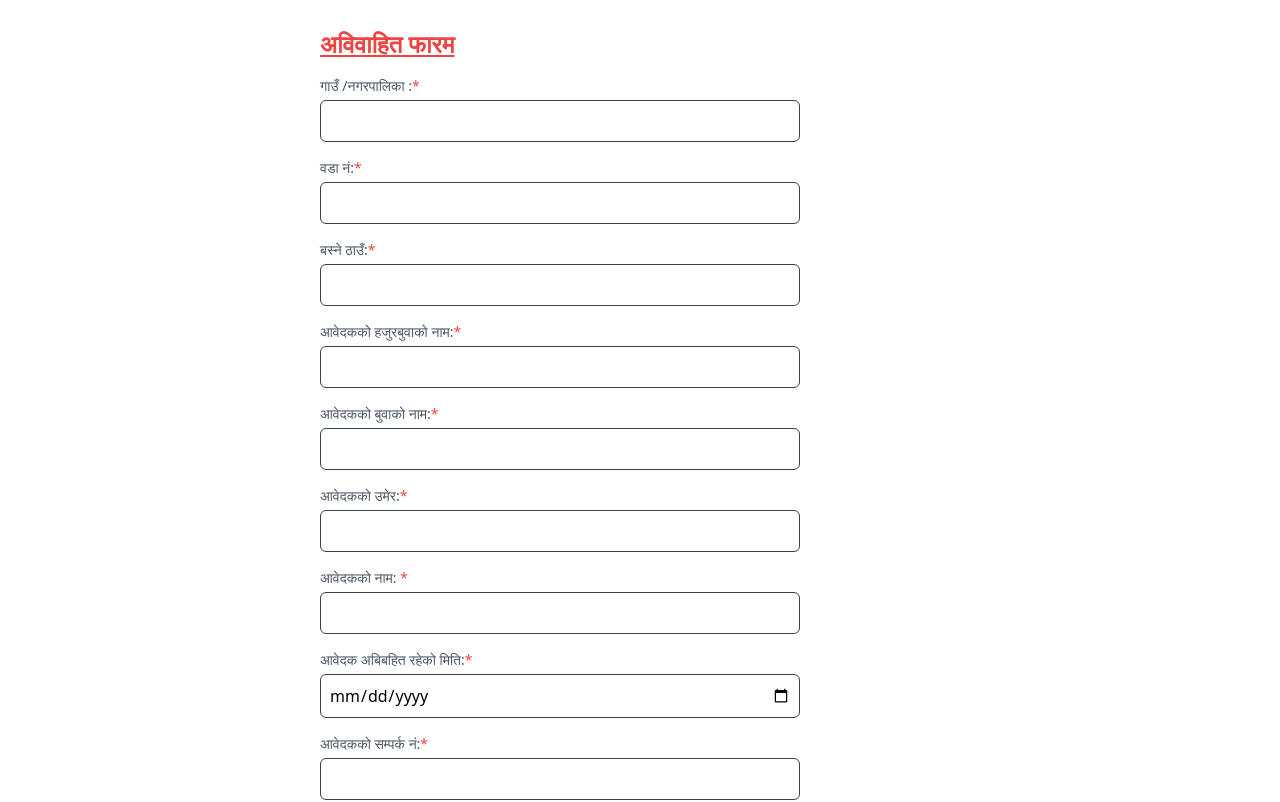
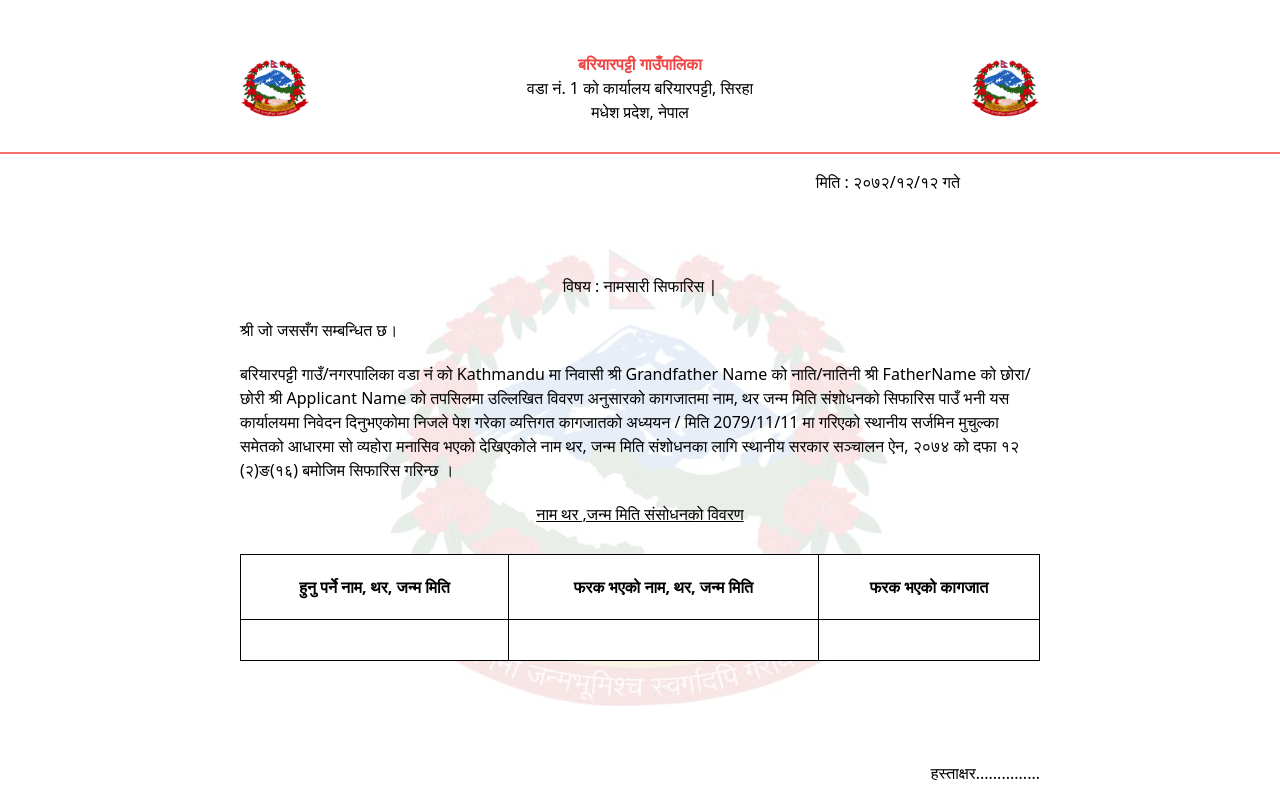
Before and after one commit to Nishaan-Ghimire/Sajilo-Sifarish, a React (Vite) app in the folder frontend/: page / in a window 1280 px wide. Shown: the top 802 px of the page. Built offline with nearby package versions, Linux system fonts and the light colour scheme.

Commit message:
Created ABibahit  Shifaris Form

```diff
--- a/frontend/src/App.jsx
+++ b/frontend/src/App.jsx
@@ -4,7 +4,7 @@ import Template from "./components/Template";
 
 function App() {
   return <>
-    <Bibahit />
+    <Template />
   </>;
 }
 
```
Also changed, not shown: frontend/src/components/Nagrikta.jsx (added).
